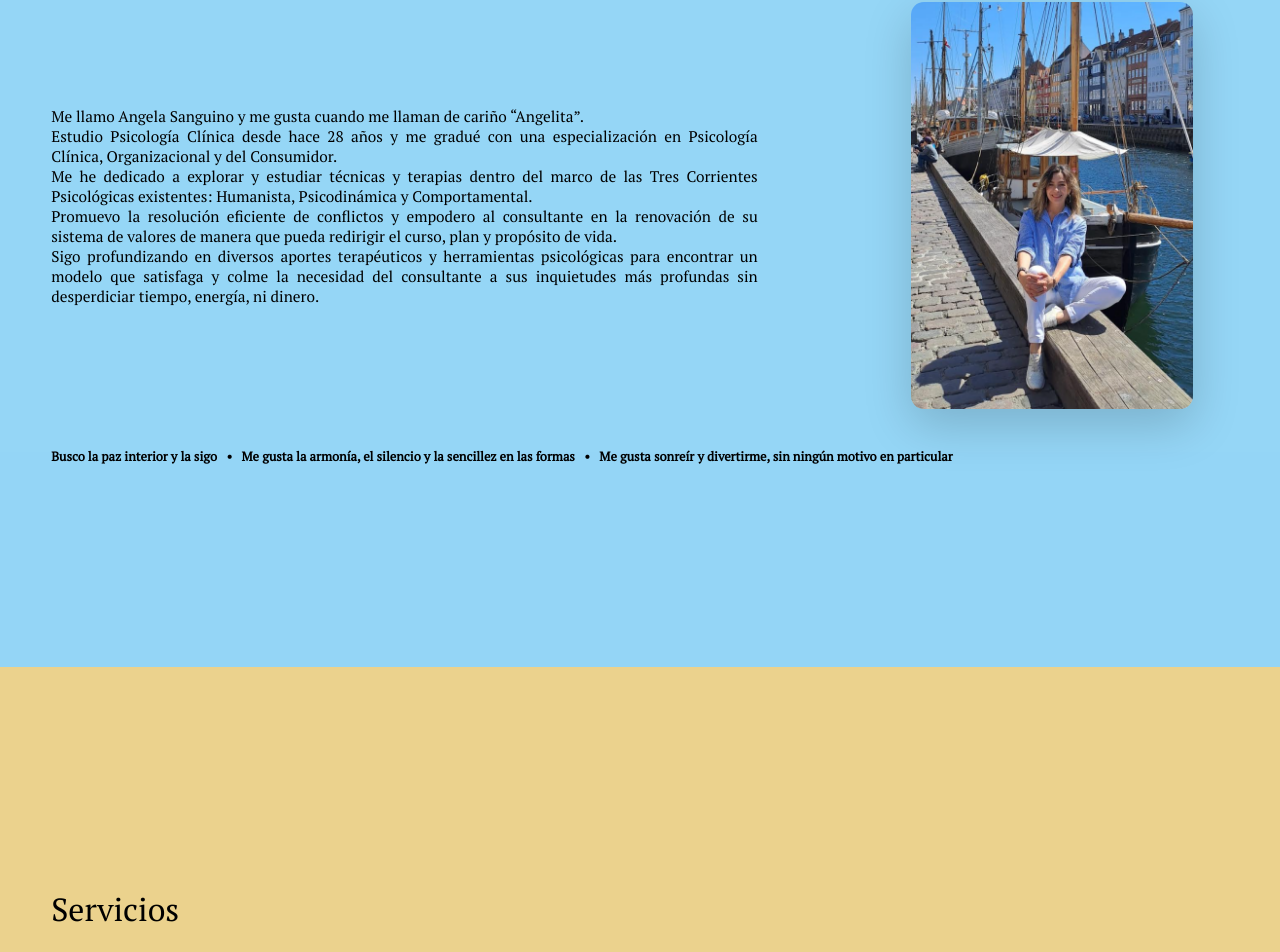
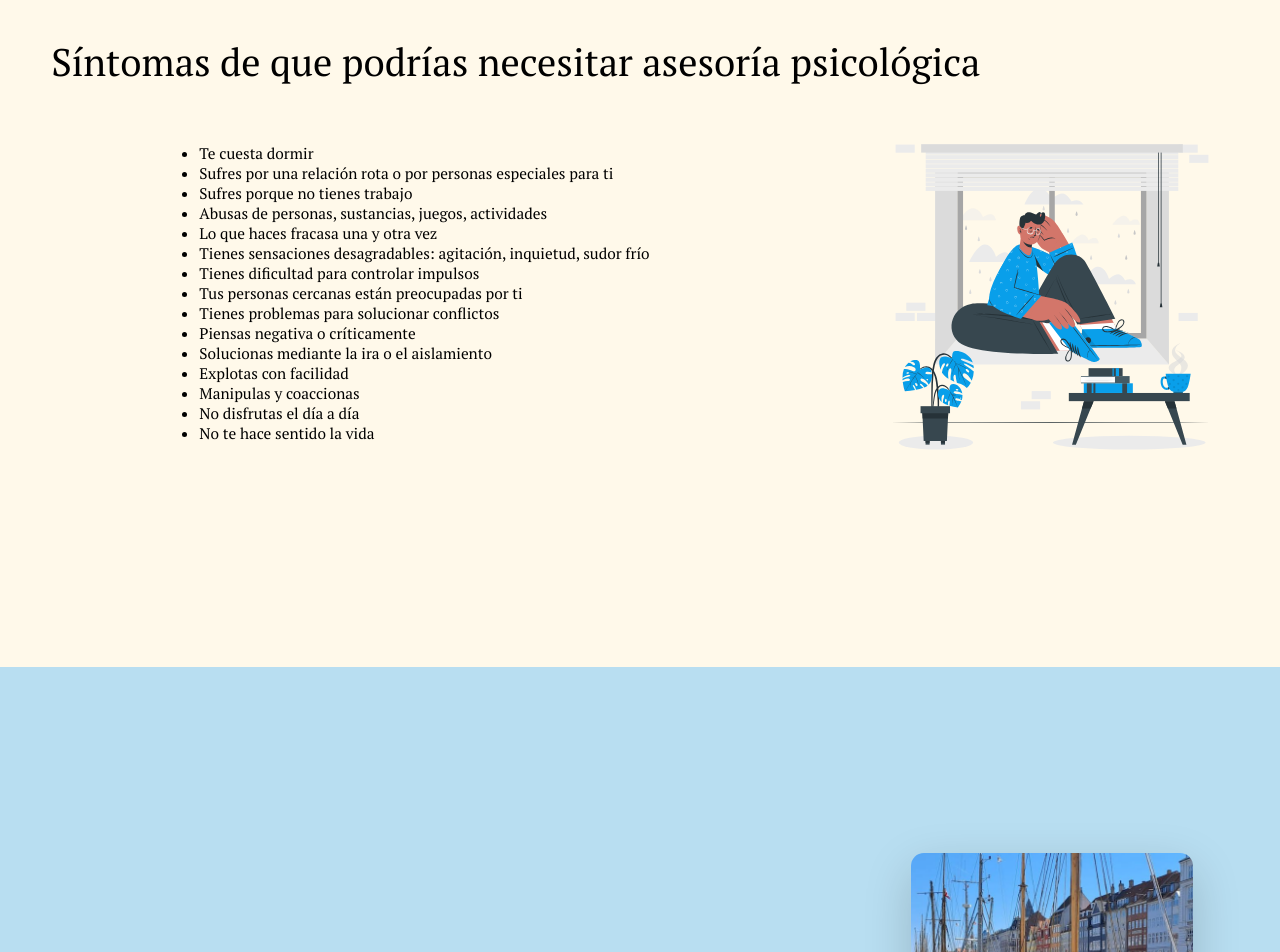
Before and after one commit to guillesotelo/angelita, a React (Create React App) app: page / in a window 1280 px wide. Shown: the part 1835-2787 px from the top of the page. Built offline with nearby package versions, Linux system fonts and the light colour scheme.

Commit message:
gracias mi amorcito

```diff
--- /dev/null
+++ b/src/components/WhatsAppButton/WhatsAppButton.tsx
@@ -0,0 +1,27 @@
+import React from 'react'
+import WhatsAppIcon from '../../assets/icons/whatsapp.svg'
+
+type Props = {
+    phoneNumber: number
+    message?: string
+}
+
+export default function WhatsAppButton({ phoneNumber, message }: Props) {
+
+    const parseMessage = (msg: string) => {
+        if (msg) return encodeURIComponent(msg)
+        return msg
+    }
+
+    return (
+        <div className='whatsapp-btn__container'>
+            <a
+                aria-label="Chat on WhatsApp"
+                href={`https://wa.me/${phoneNumber}?text=${parseMessage(message || '')}`}
+                target="_blank"
+                className='whatsapp-btn__link'>
+                <img alt="Chat on WhatsApp" src={WhatsAppIcon} className='whatsapp-btn__image' />
+            </a>
+        </div>
+    )
+}
--- a/src/constants/lang.ts
+++ b/src/constants/lang.ts
@@ -88,7 +88,7 @@ export const TEXT: { [key: string]: { [key: string]: string } } = {
         //PRIVACY POLICY
         'privacy_policies': `<h1 className="privacy__title">Política de privacidad</h1>
         <h2 className="policy__subtitle">Introducción</h2>
-        <p className="policy__text">En Angelita, nos tomamos la privacidad en serio. Esta política de privacidad explica cómo recopilamos, usamos y protegemos tu información personal cuando visitas nuestro sitio de blog (el "Sitio").</p>
+        <p className="policy__text">En Angelita, nos tomamos la privacidad en serio. Esta política de privacidad explica cómo recopilamos, usamos y protegemos tu información personal cuando visitas nuestra página (el "Sitio").</p>
 
         <h2 className="policy__subtitle">¿Qué información personal recopilamos?</h2>
         <p className="policy__text">Cuando visitas el Sitio, recopilamos automáticamente cierta información sobre tu dispositivo, incluida información sobre tu navegador web, dirección IP, zona horaria y algunas de las cookies que se instalan en tu dispositivo. Además, mientras navegas por el Sitio, recopilamos información sobre las páginas web o productos individuales que ves, qué sitios web o términos de búsqueda te llevaron al Sitio, e información sobre cómo interactúas con el Sitio.</p>
@@ -194,7 +194,7 @@ export const TEXT: { [key: string]: { [key: string]: string } } = {
         //PRIVACY POLICY
         'privacy_policies': ` <h1 className="privacy__title">Privacy Policy</h1>
         <h2 className="policy__subtitle">Introduction</h2>
-        <p className="policy__text">At Angelita, we take privacy seriously. This privacy policy explains how we collect, use, and protect your personal information when you visit our blog site (the “Site”).</p>
+        <p className="policy__text">At Angelita, we take privacy seriously. This privacy policy explains how we collect, use, and protect your personal information when you visit our site (the “Site”).</p>
 
         <h2 className="policy__subtitle">What personal information do we collect?</h2>
         <p className="policy__text">When you visit the Site, we automatically collect certain information about your device, including information about your web browser, IP address, time zone, and some of the cookies that are installed on your device. Additionally, as you browse the Site, we collect information about the individual web pages or products that you view, what websites or search terms referred you to the Site, and information about how you interact with the Site.</p>
--- /dev/null
+++ b/src/constants/misc.js
@@ -0,0 +1,4 @@
+export const whatsappMessage = `Hola Angelita,\n
+He visitado tu página web y me interesa comenzar terapia contigo. Me gustaría obtener más información sobre tus servicios.\n
+Gracias.
+`
--- a/src/pages/Home/Home.tsx
+++ b/src/pages/Home/Home.tsx
@@ -18,7 +18,10 @@ import ImageEvent2 from '../../assets/images/coffee/image35.png'
 import ImageEvent3 from '../../assets/images/coffee/image24.png'
 import AngelitaIsoLogo from '../../assets/logos/isologo.svg'
 import PresentationImage from '../../assets/illustrations/presentation.svg'
+import SymptomsImage from '../../assets/illustrations/symptoms.svg'
 import Calendar from 'react-calendar'
+import WhatsAppButton from '../../components/WhatsAppButton/WhatsAppButton'
+import { whatsappMessage } from '../../constants/misc'
 // import 'react-calendar/dist/Calendar.css'
 
 type Props = {
@@ -27,6 +30,7 @@ type Props = {
 export default function Home({ }: Props) {
     const [loading, setLoading] = useState(false)
     const [renderPresentacion, setRenderPresentacion] = useState(false)
+    const [renderSymptoms, setRenderSymptoms] = useState(false)
     const [renderSectionAbout, setRenderSectionAbout] = useState(false)
     const [renderProfesionYServicio, setRenderProfesionYServicio] = useState(false)
     const [renderServices, setRenderServices] = useState(false)
@@ -55,6 +59,7 @@ export default function Home({ }: Props) {
     useEffect(() => {
         setRenderServices(renderAll)
         setRenderPresentacion(renderAll)
+        setRenderSymptoms(renderAll)
         setRenderSectionAbout(renderAll)
         setRenderProfesionYServicio(renderAll)
         setRenderEvents(renderAll)
@@ -75,6 +80,7 @@ export default function Home({ }: Props) {
         const activateHeaderPosition = () => {
             window.addEventListener('scroll', function () {
                 const home = document.getElementById('home__container')
+                const wapp = document.querySelector('.whatsapp-btn__container') as HTMLElement
                 const scrollTop = window.pageYOffset || document.documentElement.scrollTop
 
                 if (header && home) {
@@ -82,10 +88,12 @@ export default function Home({ }: Props) {
                     if (scrollTop > scrollPosition) {
                         home.style.marginTop = '9vh'
                         header.classList.add('header--fixed')
+                        if (wapp) wapp.style.transform = 'translateX(0%)'
                     }
                     else {
                         home.style.marginTop = '0'
                         header.classList.remove('header--fixed')
+                        if (wapp) wapp.style.transform = 'translateX(200%)'
                     }
                 }
 
@@ -102,6 +110,7 @@ export default function Home({ }: Props) {
                     if (itemPosition < screenHeight) {
                         if (item.classList.contains('home__thrapy-list')) setRenderServices(true)
                         if (item.classList.contains('home__section-pres')) setRenderPresentacion(true)
+                        if (item.classList.contains('home__section-symptoms')) setRenderSymptoms(true)
                         if (item.classList.contains('home__section-about')) setRenderSectionAbout(true)
                         if (item.classList.contains('home__section-prof')) setRenderProfesionYServicio(true)
                         if (item.classList.contains('home__events')) setRenderEvents(true)
@@ -141,6 +150,8 @@ export default function Home({ }: Props) {
 
         <Header setRenderAll={setRenderAll} setService={setService} style={{ filter: service ? 'blur(10px)' : '' }} />
 
+        <WhatsAppButton phoneNumber={34650609282} message={whatsappMessage} />
+
         <div className="home__section-pres scroll-item"></div>
         {renderPresentacion ?
             <div className="home__section" style={{ backgroundColor: '#fff' }}>
@@ -151,19 +162,19 @@ export default function Home({ }: Props) {
                             ¿Quieres superar tus temores, angustias, dependencias, estados depresivos?
                         </p>
                         <p className="home__section-text scroll-item" style={{ textAlign: 'center', animationDelay: '.3s', fontSize: '1.5vw' }}>
-                            ¿Ahora estás listo para un cambio en la manera de ver lo que te sucede?
+                            ¿Estás listo para un cambio en la manera de ver lo que te sucede?
                         </p>
                         <p className="home__section-text scroll-item" style={{ textAlign: 'center', animationDelay: '.5s', fontSize: '1.5vw' }}>
                             ¿Quieres redirigir y hacerte consciente de lo que haces?
                         </p>
                         <p className="home__section-text scroll-item" style={{ textAlign: 'center', animationDelay: '.7s', fontSize: '1.5vw' }}>
-                            ¿Quieres conocerte a ti mismo?
+                            ¿Quieres experimentar Fortaleza Interior?
                         </p>
                         <p className="home__section-text scroll-item" style={{ textAlign: 'center', animationDelay: '.9s', fontSize: '1.5vw' }}>
-                            ¿Quieres experimentar Fortaleza Interior?
+                            ¿Quieres relacionarte sanamente?
                         </p>
                         <p className="home__section-text scroll-item" style={{ textAlign: 'center', animationDelay: '1.1s', fontSize: '1.5vw' }}>
-                            ¿Quieres relacionarte sanamente?
+                            ¿Quieres conocerte a ti mismo?
                         </p>
                     </div>
                     <div className="home__section-col2 scroll-item" style={{ width: '30%', animationDuration: '5s' }} >
@@ -174,9 +185,43 @@ export default function Home({ }: Props) {
             </div>
             : ''}
 
+        <div className="home__section-symptoms scroll-item"></div>
+        {renderSymptoms ?
+            <div className="home__section" style={{ backgroundColor: '#fff9ea' }}>
+                <h2 className="home__section-title scroll-item" style={{ animationDelay: '.2s', textAlign: 'left' }}>Síntomas de que podrías necesitar asesoría psicológica</h2>
+                <div className="home__section-row">
+                    <div className="home__section-col1" style={{ width: '60%', textAlign: 'justify' }}>
+                        <p className="home__section-text scroll-item" style={{ animationDelay: '.4s' }}>
+                            <ul>
+                                <li> Te cuesta dormir</li>
+                                <li> Sufres por una relación rota o por personas especiales para ti</li>
+                                <li> Sufres porque no tienes trabajo</li>
+                                <li> Abusas de personas, sustancias, juegos, actividades</li>
+                                <li> Lo que haces fracasa una y otra vez</li>
+                                <li> Tienes sensaciones desagradables: agitación, inquietud, sudor frío</li>
+                                <li> Tienes dificultad para controlar impulsos</li>
+                                <li> Tus personas cercanas están preocupadas por ti</li>
+                                <li> Tienes problemas para solucionar conflictos</li>
+                                <li> Piensas negativa o críticamente</li>
+                                <li> Solucionas mediante la ira o el aislamiento</li>
+                                <li> Explotas con facilidad</li>
+                                <li> Manipulas y coaccionas</li>
+                                <li> No disfrutas el día a día</li>
+                                <li> No te hace sentido la vida</li>
+                            </ul>
+                        </p>
+                    </div>
+                    <div className="home__section-col2 scroll-item" style={{ width: '30%' }} >
+                        {/* <h2 className="home__section-title scroll-item" style={{ animationDelay: '.2s' }}>Mira dentro de tí</h2> */}
+                        <img src={SymptomsImage} alt="Ilustracion de síntomas" className="home__section-symptoms-image" />
+                    </div>
+                </div>
+            </div>
+            : ''}
+
         <div className="home__section-about scroll-item"></div>
         {renderSectionAbout ?
-            <div className="home__section" style={{ backgroundColor: '#099fea6e' }}>
+            <div className="home__section" style={{ backgroundColor: '#5ab3df6e' }}>
                 <div className="home__section-row">
                     <div className="home__section-col1" style={{ width: '60%', textAlign: 'justify' }}>
                         {/* <h2 className="home__section-title scroll-item" style={{ animationDelay: '.2s' }}>Descúbrete hoy</h2> */}
@@ -201,7 +246,7 @@ export default function Home({ }: Props) {
             </div>
             : ''}
 
-        <div className="home__section" id='servicios' style={{ backgroundColor: '#EBD28D' }}>
+        <div className="home__section" id='servicios' style={{ backgroundColor: '#fff0c7' }}>
             {service ?
                 <div className='home__modal-container'>
                     <h4 className="home__modal-close" onClick={() => {
@@ -223,12 +268,15 @@ export default function Home({ }: Props) {
 
             <div className="home__thrapy-list scroll-item"></div>
             {renderServices ?
-                <div className="home__card-wrapper-container">
+                <div className="home__card-wrapper-container" style={{ filter: service ? 'blur(10px)' : '' }}>
                     <h2 className="home__section-title scroll-item"
-                        style={{ textAlign: 'center', filter: service ? 'blur(10px)' : '' }}>
+                        style={{ textAlign: 'center' }}>
                         Servicios
                     </h2>
-                    <div className="home__card-wrapper" style={{ filter: service ? 'blur(10px)' : '' }}>
+                    <h2 className="home__section-subtitle scroll-item">
+                        Amor . Vocación . Interacción . Comprensión . Expansión
+                    </h2>
+                    <div className="home__card-wrapper">
                         <ItemCard
                             image={Image1}
                             title='Encuentros Grupales'
@@ -288,12 +336,12 @@ export default function Home({ }: Props) {
 
         <div className="home__events scroll-item"></div>
         {renderEvents ?
-            <div className="home__section" id='eventos' style={{ backgroundColor: '#B0BCEB' }}>
+            <div className="home__section" id='eventos' style={{ backgroundColor: '#c8cfec' }}>
                 <h2 className="home__section-title scroll-item" style={{ animationDelay: '.2s' }}>Eventos</h2>
                 <div className="home__section-row">
                     <div className="home__section-col1" style={{ width: '40%', justifyContent: 'flex-start', textAlign: 'justify' }}>
                         <p className="home__section-text scroll-item" style={{ animationDelay: '.4s' }}>
-                            No te pierdas los últimos eventos donde podrás encontrar reuniones virtuales, talleres y encuentros grupales en distintos lugares.
+                            No te pierdas los próximos eventos donde podrás encontrar reuniones virtuales, talleres y encuentros grupales en distintos lugares.
                             <br />
                         </p>
                         <div className="home__event-calendar scroll-item">
--- a/src/pages/Home/home.scss
+++ b/src/pages/Home/home.scss
@@ -88,9 +88,18 @@
         &-title {
             opacity: 0;
             animation: move-y-up 1s forwards;
-            font-size: 2.5vw;
+            font-size: 3vw;
             font-weight: normal;
             margin: 2vw 0;
+        }
+
+        &-subtitle {
+            opacity: 0;
+            animation: move-y-up 1s forwards;
+            font-size: 1.6vw;
+            font-weight: 200;
+            margin: 1vw 0;
+            text-align: center;
         }
 
         &-text {
@@ -116,6 +125,11 @@
         }
 
         &-pres {
+            &-image {
+                height: 100%;
+            }
+        }
+        &-symptoms {
             &-image {
                 height: 100%;
             }
--- a/src/pages/PrivacyPolicy/privacy.scss
+++ b/src/pages/PrivacyPolicy/privacy.scss
@@ -1,6 +1,6 @@
 .privacy {
     &__container {
-        padding: 5vw 4vw 9vw 4vw;
+        padding: 7vw 4vw;
         width: 80%;
     }
 }
--- a/src/scss/_components.scss
+++ b/src/scss/_components.scss
@@ -5,3 +5,4 @@
 @import '../components/Button/button.scss' ;
 @import '../components/ItemCard/itemcard.scss' ;
 @import '../components/Payment/payment.scss' ;
+@import '../components/WhatsAppButton/whatsappbutton.scss' ;
```
Also changed, not shown: src/components/WhatsAppButton/whatsappbutton.scss (added, +25 -0 lines), src/assets/icons/whatsapp.svg (added), src/assets/illustrations/symptoms.svg (added).
